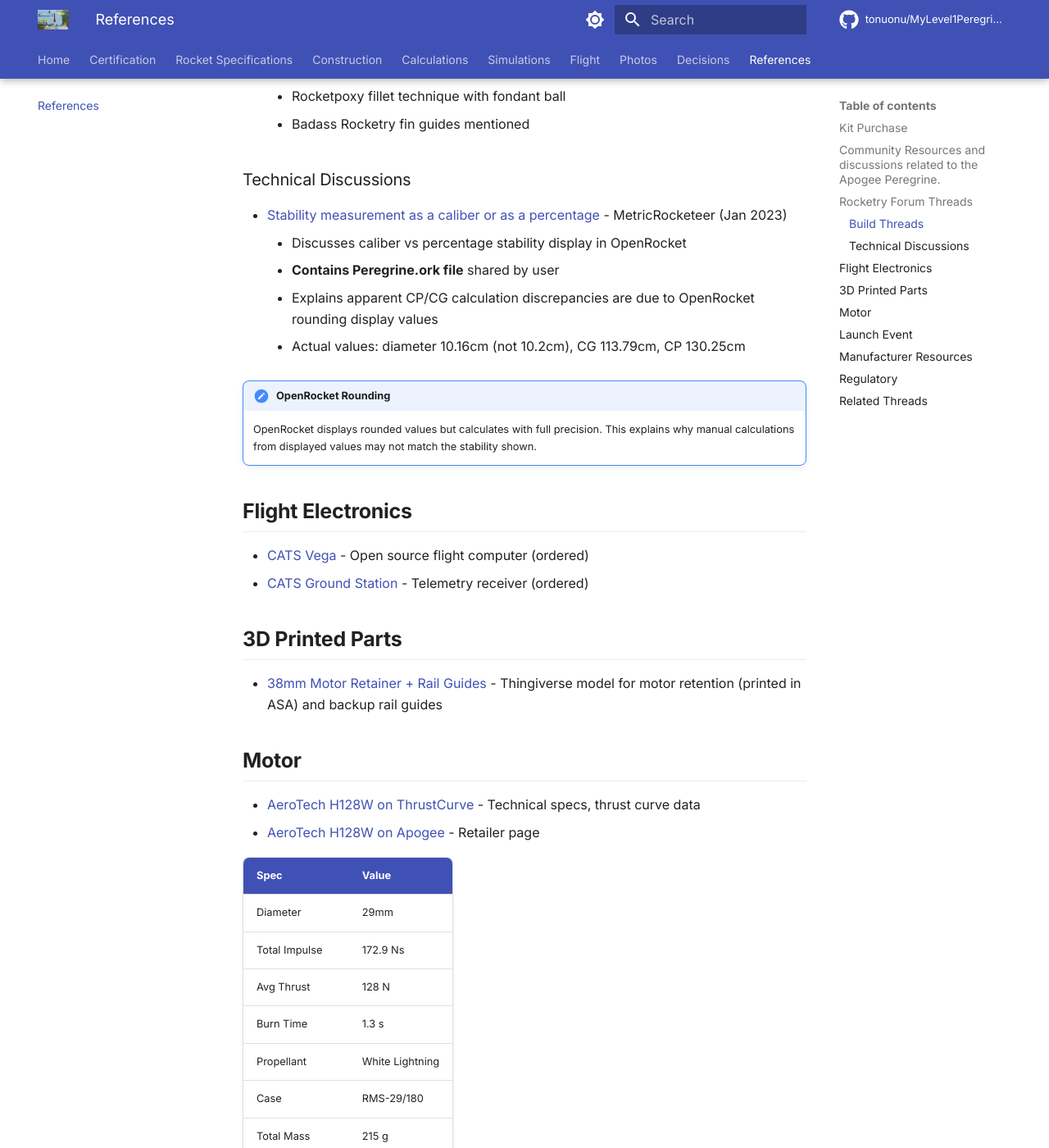
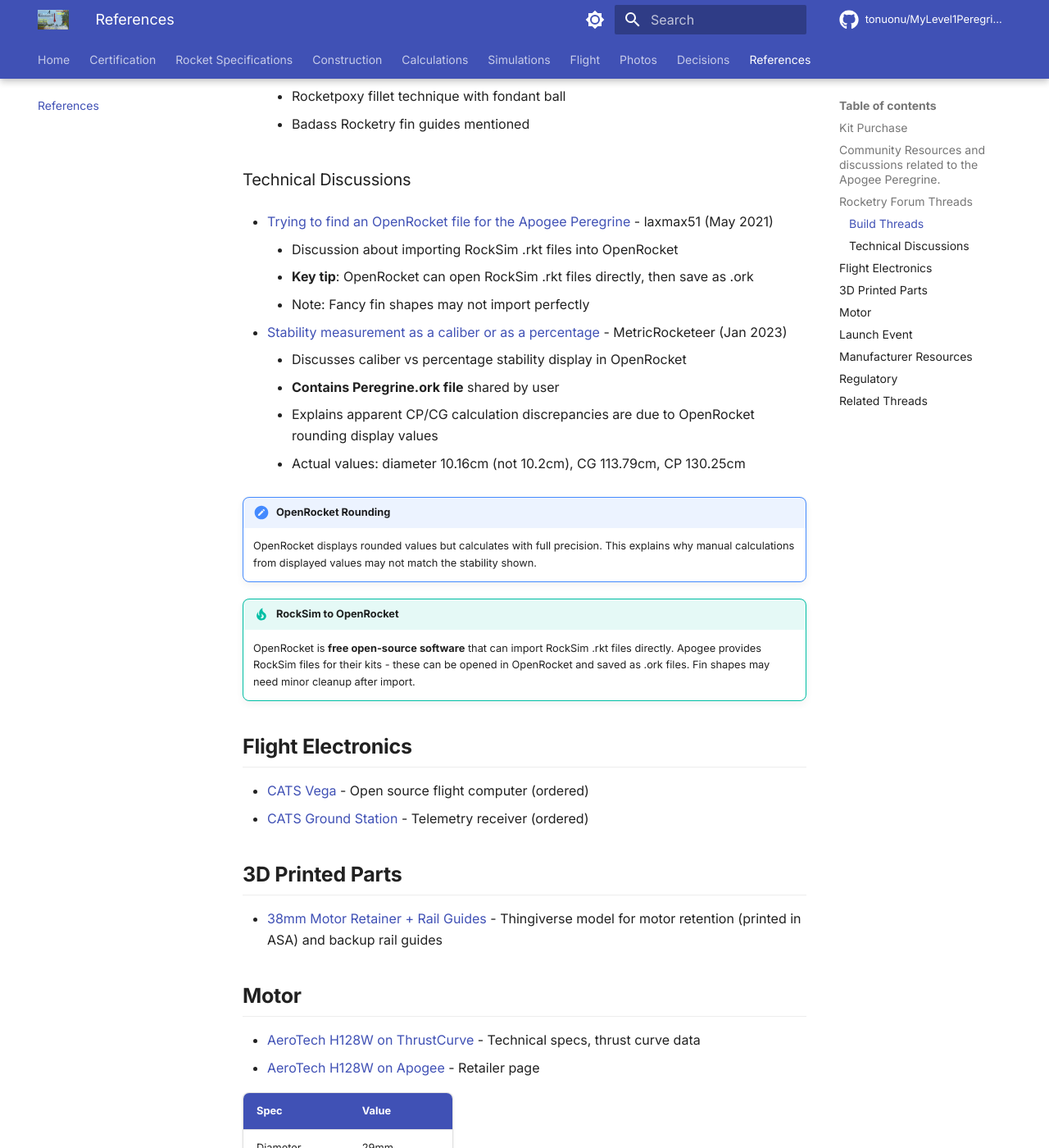
Before and after one commit to tonuonu/MyLevel1Peregrine, an MkDocs documentation site: the page built from docs/references.md, in a window 1280 px wide and 1400 px high, scrolled down 593 px. Shown: the whole window at 82% size. Built offline with MkDocs 1.6.1 and Material for MkDocs 9.7.7, drawn with Linux system fonts in a browser that asks for light colours; comment, search, counter and statistics services are not loaded; some of the changed text lies outside the part shown.

Commit message:
Add OpenRocket import tip and instruction manual link
- Add forum thread about RockSim to OpenRocket import
- Add official Peregrine instruction manual PDF link
- Add tip about OpenRocket being free software

```diff
--- a/docs/references.md
+++ b/docs/references.md
@@ -18,6 +18,11 @@
 
 ### Technical Discussions
 
+- [Trying to find an OpenRocket file for the Apogee Peregrine](https://www.rocketryforum.com/threads/trying-to-find-an-openrocket-file-for-the-apogee-peregrine.166457/) - laxmax51 (May 2021)
+    - Discussion about importing RockSim .rkt files into OpenRocket
+    - **Key tip**: OpenRocket can open RockSim .rkt files directly, then save as .ork
+    - Note: Fancy fin shapes may not import perfectly
+
 - [Stability measurement as a caliber or as a percentage](https://www.rocketryforum.com/threads/stability-measurement-as-a-caliber-or-as-a-percentage.177665/) - MetricRocketeer (Jan 2023)
     - Discusses caliber vs percentage stability display in OpenRocket
     - **Contains Peregrine.ork file** shared by user
@@ -26,6 +31,9 @@
 
 !!! note "OpenRocket Rounding"
     OpenRocket displays rounded values but calculates with full precision. This explains why manual calculations from displayed values may not match the stability shown.
+
+!!! tip "RockSim to OpenRocket"
+    OpenRocket is **free open-source software** that can import RockSim .rkt files directly. Apogee provides RockSim files for their kits - these can be opened in OpenRocket and saved as .ork files. Fin shapes may need minor cleanup after import.
 
 ## Flight Electronics
 
@@ -63,6 +71,7 @@
 ## Manufacturer Resources
 
 - [Apogee Components - Peregrine Product Page](https://www.apogeerockets.com/Rocket-Kits/Skill-Level-3-Kits/Peregrine)
+- [Peregrine Instruction Manual (PDF)](https://www.apogeerockets.com/downloads/PDFs/04998-Peregrine-instructs.pdf) - Official assembly instructions
 - [Apogee Peak of Flight Newsletter](https://www.apogeerockets.com/education/newsletter)
 
 ## Regulatory
```
